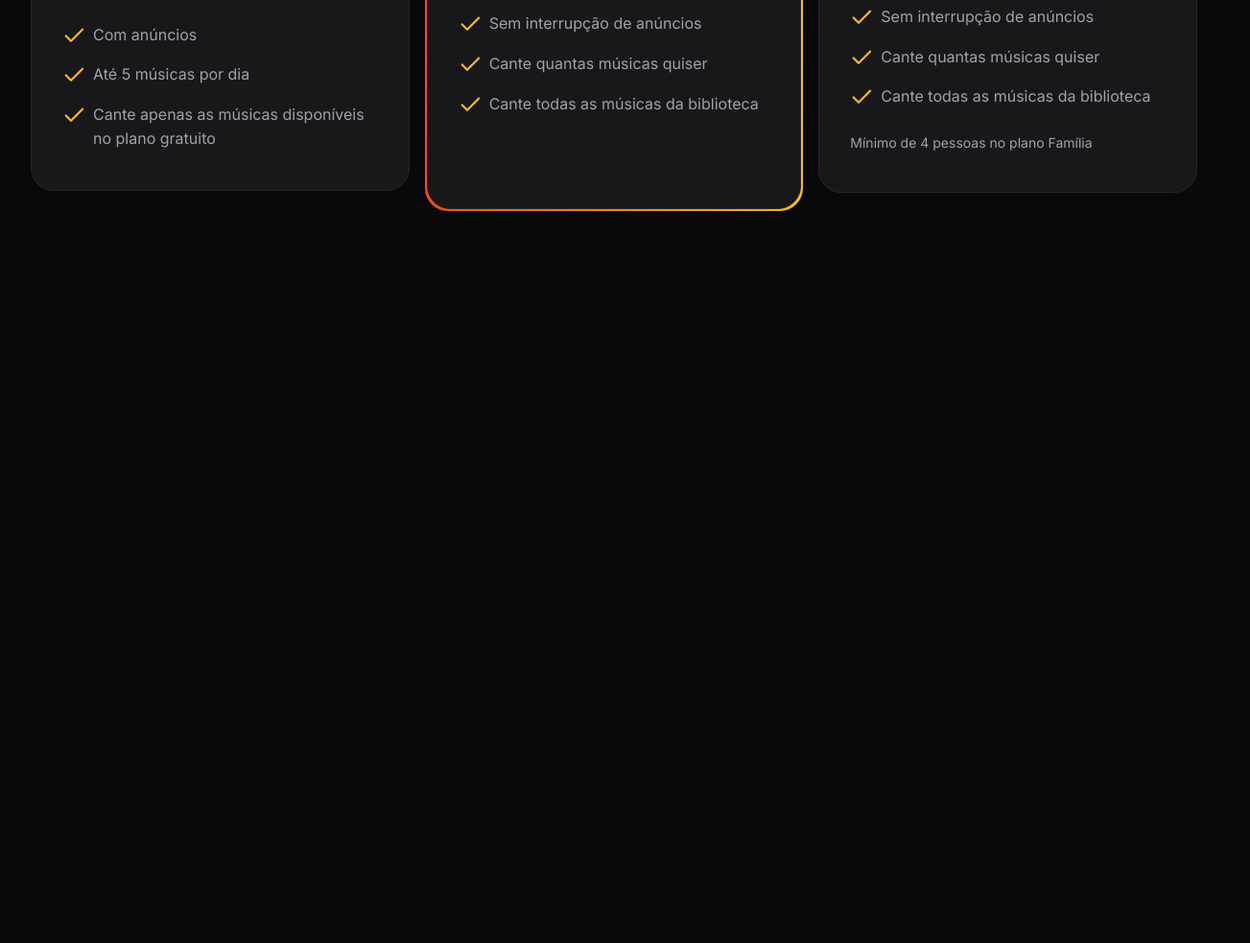
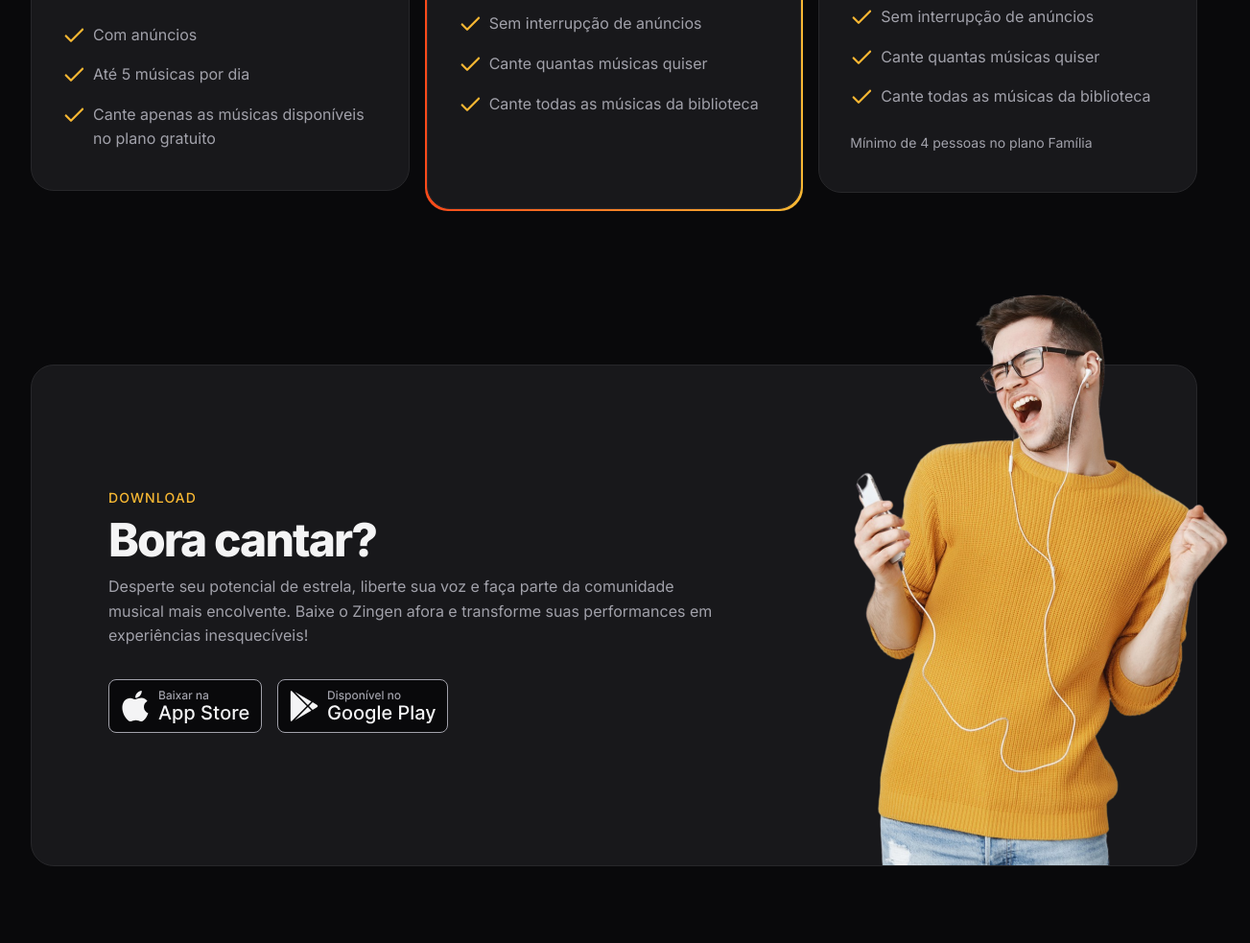
Before and after one commit to xXBrunoRochaXx/projeto04, a plain HTML site: page index.html in a window 1280 px wide. Shown: the part 3176-4159 px from the top of the page at 96% size, 1303 px wide, since content can reach past the window. Before the commit the page ends 3476 px from the top, so only its background shows below. Drawn offline with Linux system fonts and the light colour scheme.

Commit message:
Seção download finalizada

```diff
--- a/index.html
+++ b/index.html
@@ -181,5 +181,33 @@
       </div>
     </div>
   </section>
+
+  <section id="download">
+    <div class="container py-xl">
+      <div class="card px-lg even-columns items-center">
+        <div>
+          <header>
+            <strong>DOWNLOAD</strong>
+            <h2>Bora cantar?</h2>
+          </header>
+
+          <p>Desperte seu potencial de estrela, liberte sua voz e faça parte da comunidade musical mais encolvente. Baixe o Zingen afora e transforme suas performances em experiências inesquecíveis!</p>
+
+          <div class="button flex gap-1">
+            <a href="#">
+              <img src="assets/button-appstore.svg" alt="">
+            </a>
+
+            <a href="#">
+              <img src="assets/button-playstore.svg" alt="">
+            </a>
+          </div>
+        </div>
+        <img src="assets/rapaz-ouvindo-musica-com-fones-de-ouvido-e-cantando-no-aplicativo-de-karaoke-removebg 1.png" alt="">
+      </div>
+    </div>
+
+
+  </section>
 </body>
 </html>
--- /dev/null
+++ b/styles/downloads.css
@@ -0,0 +1,32 @@
+#download{
+  & .card{
+    padding: 3rem 1.5rem 15rem;
+    position: relative;
+
+    & > img{
+      width: 14.5rem;
+      position: absolute;
+      bottom: 0;
+      right: -3.5rem;
+
+    }
+  }
+  & .button{
+    flex-wrap: wrap;
+    margin-top: 2rem;
+  }
+
+  @media (width >= 80em){
+    & .card{
+      padding: 8.15rem 5rem;
+
+      & > div:nth-child(1){
+        max-width: 40rem;
+      }
+
+      & > img{
+        width: 29.125rem;
+      }
+    }
+  }
+}
--- a/styles/global.css
+++ b/styles/global.css
@@ -47,6 +47,8 @@ html{
   font-size: var(--fs-base);
   line-height: 1.6;
   color: var(--text-color-primary);
+
+  overflow-x: hidden;
 }
 
 body{
--- a/styles/index.css
+++ b/styles/index.css
@@ -9,3 +9,4 @@
 @import url(cards.css);
 @import url(features.css) (width >= 80rem);
 @import url(pricing.css);
+@import url(downloads.css);
```
Also changed, not shown: assets/button-appstore.svg (added), assets/button-playstore.svg (added).
